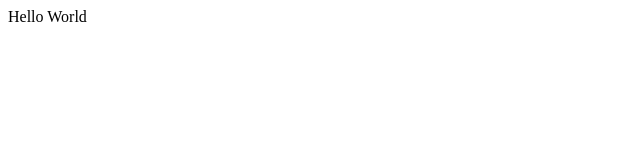
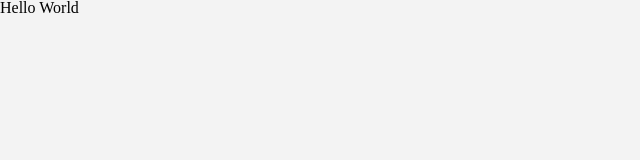
Before and after one commit to MrT3313/MostBestestCalculator_TakeHomeChallenge1, a React (Create React App) app in the folder client/: page / in a window 1280 px wide. Shown: the top 160 px of the page, without its empty margins (0-640 px from the left). Built offline with nearby package versions, Linux system fonts and the light colour scheme.

Commit message:
CSS Reset & CSS Color Variables

```diff
--- a/client/public/index.html
+++ b/client/public/index.html
@@ -24,7 +24,7 @@
       work correctly both with client-side routing and a non-root public URL.
       Learn how to configure a non-root public URL by running `npm run build`.
     -->
-    <title>React App</title>
+    <title>CSS Grid Calculator</title>
   </head>
   <body>
     <noscript>You need to enable JavaScript to run this app.</noscript>
--- a/client/src/App.js
+++ b/client/src/App.js
@@ -1,8 +1,12 @@
 // IMPORTS
 import React from 'react';
 
+// STYLES
+// import indexStyles from './styles/index.css'
+import './styles/app.css'
+
 // __MAIN__
-function App() {
+function App(props) {
   return (
     <div className="App">
       Hello World
--- a/client/src/index.css
+++ /dev/null
@@ -1,13 +0,0 @@
-body {
-  margin: 0;
-  font-family: -apple-system, BlinkMacSystemFont, 'Segoe UI', 'Roboto', 'Oxygen',
-    'Ubuntu', 'Cantarell', 'Fira Sans', 'Droid Sans', 'Helvetica Neue',
-    sans-serif;
-  -webkit-font-smoothing: antialiased;
-  -moz-osx-font-smoothing: grayscale;
-}
-
-code {
-  font-family: source-code-pro, Menlo, Monaco, Consolas, 'Courier New',
-    monospace;
-}
--- a/client/src/index.js
+++ b/client/src/index.js
@@ -1,6 +1,9 @@
 // IMPORTS
 import React from 'react';
 import ReactDOM from 'react-dom';
+
+// STYLES
+import './styles/index.css'
 
 // COMPONENTS
 import App from './App';
--- /dev/null
+++ b/client/src/styles/app.css
@@ -0,0 +1,9 @@
+@import './index.css';
+
+.App {
+    display: flex;
+    height: 100%;
+
+    font-size: 1rem;
+    background-color: var(--background_LightGrey);
+}
--- /dev/null
+++ b/client/src/styles/index.css
@@ -0,0 +1,26 @@
+@import './reset.css';
+
+html, body {
+  height: 100%;
+  margin: 0;
+  padding: 0;
+}
+
+#root {
+  height: 100%;
+}
+
+body {
+  font-size: 62.5%;
+}
+html {
+  box-sizing: border-box;
+}
+
+:root {
+  --background_LightGrey: #F3F3F3;
+  --clearButton_Blue: #3573DD;
+  --equalButton_Green: #27D15E;
+  --defaultButton_Grey: #767676;
+  --text_and_line: #52514F;
+}
--- /dev/null
+++ b/client/src/styles/reset.css
@@ -0,0 +1,48 @@
+/* http://meyerweb.com/eric/tools/css/reset/
+   v2.0 | 20110126
+   License: none (public domain)
+*/
+
+html, body, div, span, applet, object, iframe,
+h1, h2, h3, h4, h5, h6, p, blockquote, pre,
+a, abbr, acronym, address, big, cite, code,
+del, dfn, em, img, ins, kbd, q, s, samp,
+small, strike, strong, sub, sup, tt, var,
+b, u, i, center,
+dl, dt, dd, ol, ul, li,
+fieldset, form, label, legend,
+table, caption, tbody, tfoot, thead, tr, th, td,
+article, aside, canvas, details, embed,
+figure, figcaption, footer, header, hgroup,
+menu, nav, output, ruby, section, summary,
+time, mark, audio, video {
+	margin: 0;
+	padding: 0;
+	border: 0;
+	/* font-size: 100%; */
+	/* font: inherit; */
+	vertical-align: baseline;
+}
+/* HTML5 display-role reset for older browsers */
+article, aside, details, figcaption, figure,
+footer, header, hgroup, menu, nav, section {
+	display: block;
+}
+body {
+	line-height: 1;
+}
+ol, ul {
+	list-style: none;
+}
+blockquote, q {
+	quotes: none;
+}
+blockquote:before, blockquote:after,
+q:before, q:after {
+	content: '';
+	content: none;
+}
+table {
+	border-collapse: collapse;
+	border-spacing: 0;
+}
```
Also changed, not shown: client/src/assets/DesignSpec.png (added), 1 other file (tests, documents, lock files or other folders).
